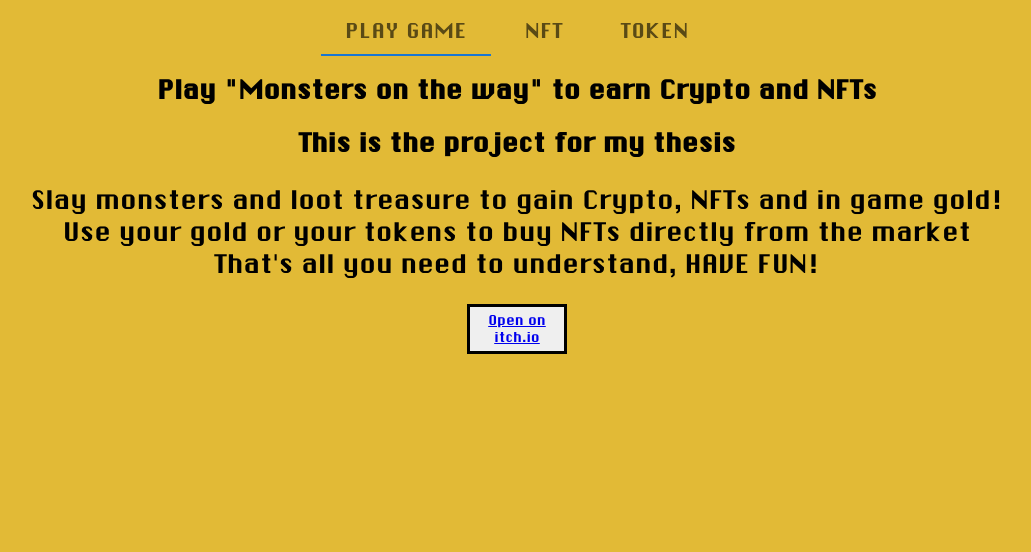
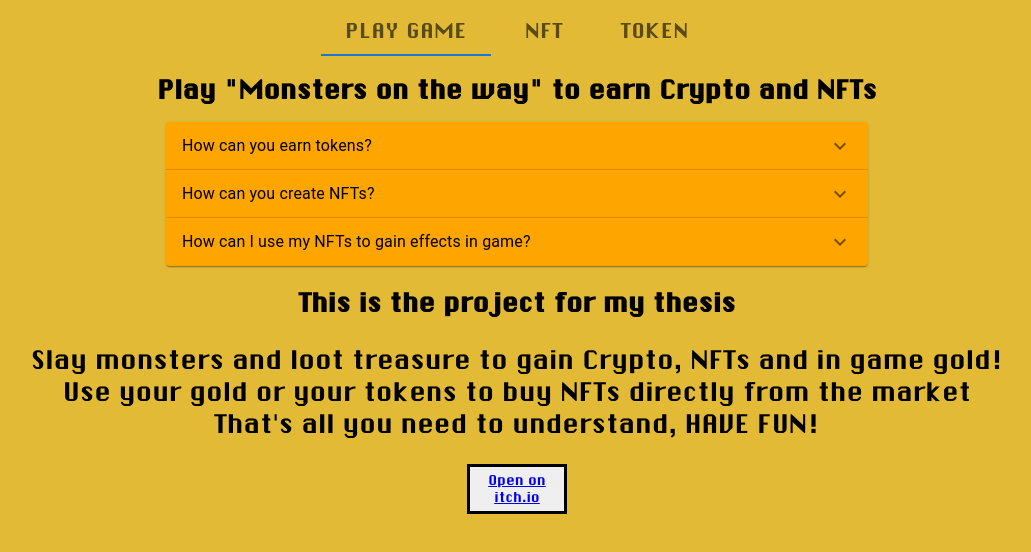
Before and after one commit to NickVanzo/WebsiteMonstersOnTheWay, a React (Create React App) app in the folder website/: page / in a window 1280 px wide. Shown: the top 552 px of the page, without its empty margins (123-1154 px from the left). Built offline with nearby package versions, Linux system fonts and the light colour scheme.

Commit message:
Accordions added

```diff
--- /dev/null
+++ b/website/src/components/game/accordionItem.js
@@ -0,0 +1,45 @@
+import * as React from 'react';
+import Accordion from '@mui/material/Accordion';
+import AccordionSummary from '@mui/material/AccordionSummary';
+import AccordionDetails from '@mui/material/AccordionDetails';
+import Typography from '@mui/material/Typography';
+import ExpandMoreIcon from '@mui/icons-material/ExpandMore';
+
+export class AccordionItemPersonal extends React.Component {
+    constructor(props) {
+        super(props);
+    }
+
+    customStyleForText = {
+        textAlign: 'left'
+    }
+
+    customStyleForTitle = {
+        textAlign: 'center'
+    }
+
+    customStyleForAccordion = {
+        maxWidth: '100%',
+        background: 'orange'
+    }
+
+    render() {
+        return (
+            <Accordion sx={this.customStyleForAccordion}>
+                <AccordionSummary
+                    expandIcon={<ExpandMoreIcon />}
+                    aria-controls="panel1a-content"
+                    id="panel1a-header"
+                >
+                    <Typography sx={this.customStyleForTitle}>{this.props.title}</Typography>
+                </AccordionSummary>
+                <AccordionDetails>
+                    <Typography sx={this.customStyleForText}>
+                        {this.props.text}
+                    </Typography>
+                </AccordionDetails>
+            </Accordion>
+
+        )
+    }
+}
--- /dev/null
+++ b/website/src/components/game/accordionList.js
@@ -0,0 +1,26 @@
+import * as React from 'react';
+import { AccordionItemPersonal } from './accordionItem';
+import { Grid } from '@mui/material';
+
+export class AccordionList extends React.Component {
+    constructor(props) {
+        super(props);
+    }
+
+    render() {
+        return (
+            <div>
+                <Grid container>
+                    <Grid item xs={2}></Grid>
+                    <Grid item xs={8}>
+                        <AccordionItemPersonal title={"How can you earn tokens?"} text={"The token of this game is called \"Promethium\".\nYou will find gems of promethiums while looting the dungeons of MonstersOnTheWay."} />
+                        <AccordionItemPersonal title={"How can you create NFTs?"} text={"You can find tickets while looting! You can then mint NFTs from the marketplace using your tickets, your promethiums or your ethers.\nYou can then activate the effects of your NFTs from your collection or sell it on OpenSea."} />
+                        <AccordionItemPersonal title={"How can I use my NFTs to gain effects in game?"} text={"You can active your NFTs by visiting your colleciton in this site!\nThe effects will be active as soon as you enter a dungeon."} />
+                    </Grid>
+                    <Grid item xs={2}></Grid>
+                </Grid>
+            </div >
+        );
+    }
+
+}
--- a/website/src/components/game/game.js
+++ b/website/src/components/game/game.js
@@ -2,6 +2,7 @@ import React, { useEffect } from "react";
 import { Grid } from "@mui/material";
 import Alert from '@mui/material/Alert';
 import $ from "jquery";
+import { AccordionList } from "./accordionList";
 
 export class Game extends React.Component {
 
@@ -40,6 +41,7 @@ export class Game extends React.Component {
                     <Grid item xs={1} />
                     <Grid item xs={10}>
                         <h1>Play "Monsters on the way" to earn Crypto and NFTs</h1>
+                        <AccordionList/>
                         <h2>This is the project for my thesis</h2>
                         <p>
                             Slay monsters and loot treasure to gain Crypto, NFTs and in game gold!<br />
@@ -56,9 +58,6 @@ export class Game extends React.Component {
                     <Grid item xs={1} />
                 </Grid>
             </>
-
-
         )
     }
-
 }
--- a/website/src/index.js
+++ b/website/src/index.js
@@ -16,6 +16,7 @@ import './style/personalFonts.css';
 import './style/token-page.css';
 import './style/nftContainer.css';
 import './style/card.css';
+import './style/accordions.css';
 
 import { App } from './app';
 import { NFTMarketPlace } from './components/marketplace/nft';
--- /dev/null
+++ b/website/src/style/accordions.css
@@ -0,0 +1,3 @@
+.text-inside-accordion {
+    text-align: left;
+}
```
